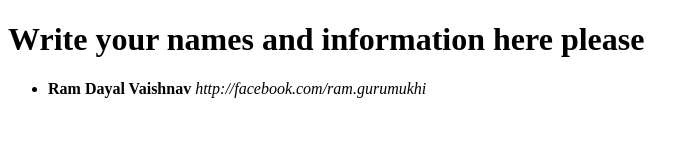
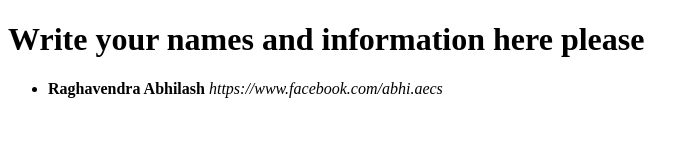
Before and after one commit to psvramaraju/MarketplaceDay, a plain HTML site: page index.html in a window 1280 px wide. Shown: the whole page, without its empty margins (0-699 px from the left). Drawn offline with Linux system fonts and the light colour scheme.

Commit message:
Update index.html

```diff
--- a/index.html
+++ b/index.html
@@ -7,8 +7,8 @@
  	<h1>Write your names and information here please</h1>
  	<ul>
  		<li>
- 			<b>Ram Dayal Vaishnav</b>
- 			<i>http://facebook.com/ram.gurumukhi</i>
+ 			<b>Raghavendra Abhilash</b>
+ 			<i>https://www.facebook.com/abhi.aecs</i>
  		</li>
  	</ul>
 </body>
```
